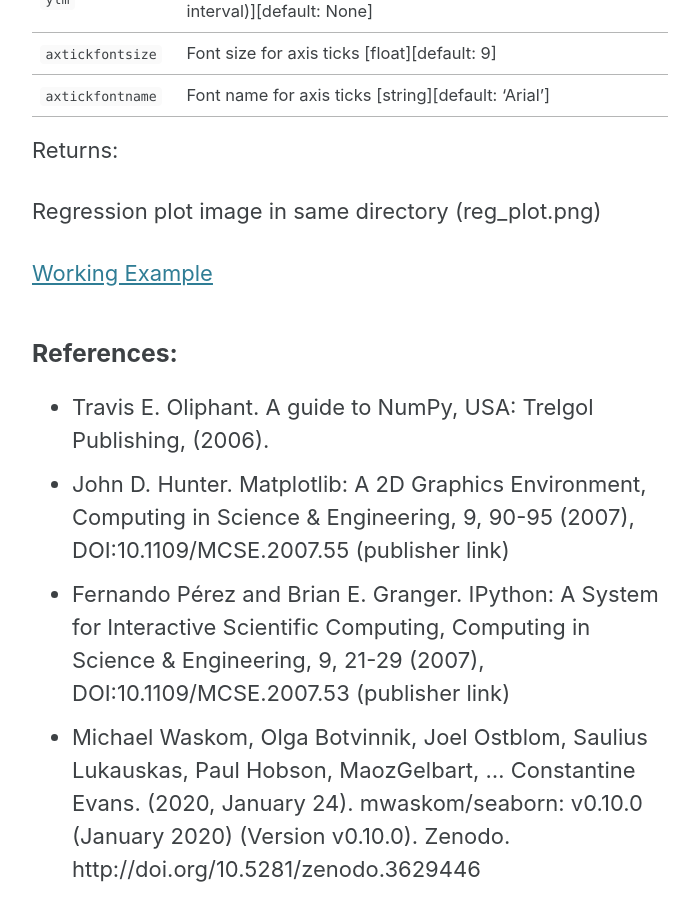
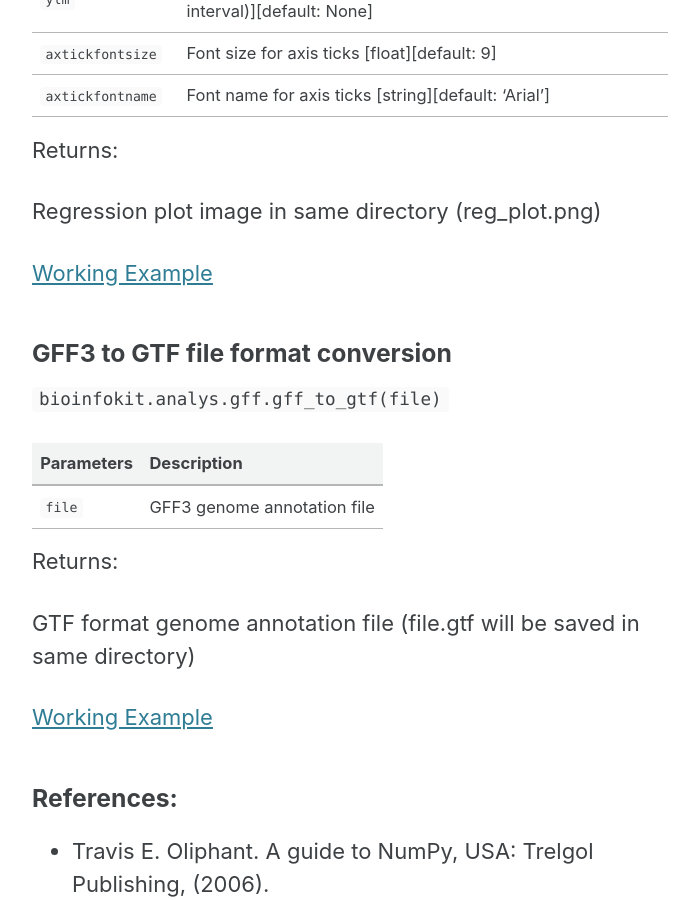
Before and after one commit to reneshbedre/reneshbedre.github.io, a Jekyll site: the page built from _posts/2020-03-11-howtoinstall.md, in a window 1280 px wide and 900 px high, scrolled down 19972 px. Shown: the whole window, without its empty margins (290-978 px from the left). Built offline with Jekyll 4.4.1, drawn with Linux system fonts in a browser that asks for light colours; cached includes are drawn as plain includes; nearby versions of some CDN libraries; a style sheet for code colours, icons or effects is not loaded; some of the changed text lies outside the part shown.

Commit message:
gff3 to gtf added

```diff
--- a/_posts/2020-03-11-howtoinstall.md
+++ b/_posts/2020-03-11-howtoinstall.md
@@ -488,6 +488,20 @@ Regression plot image in same directory (reg_plot.png)
 
 <a href="https://reneshbedre.github.io/blog/linearreg.html" target="_blank">Working Example</a>
 
+### GFF3 to GTF file format conversion
+
+`bioinfokit.analys.gff.gff_to_gtf(file)`
+
+Parameters | Description
+------------ | -------------
+`file` | GFF3 genome annotation file
+
+Returns:
+
+GTF format genome annotation file (file.gtf will be saved in same directory)
+
+<a href="https://reneshbedre.github.io/blog/gffgtf.html" target="_blank">Working Example</a>
+
 ### References:
 - Travis E. Oliphant. A guide to NumPy, USA: Trelgol Publishing, (2006).
 - John D. Hunter. Matplotlib: A 2D Graphics Environment, Computing in Science & Engineering, 9, 90-95 (2007), DOI:10.1109/MCSE.2007.55 (publisher link)
```
